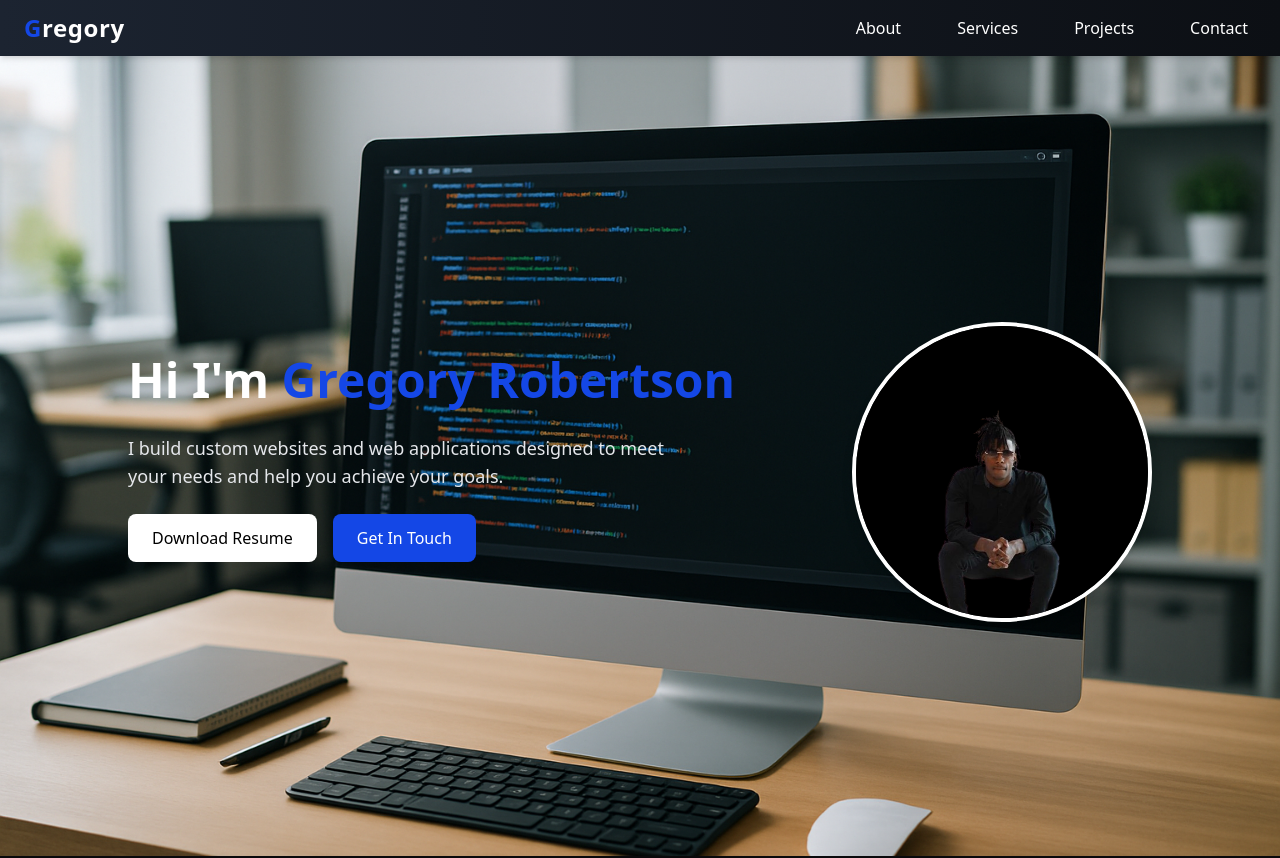
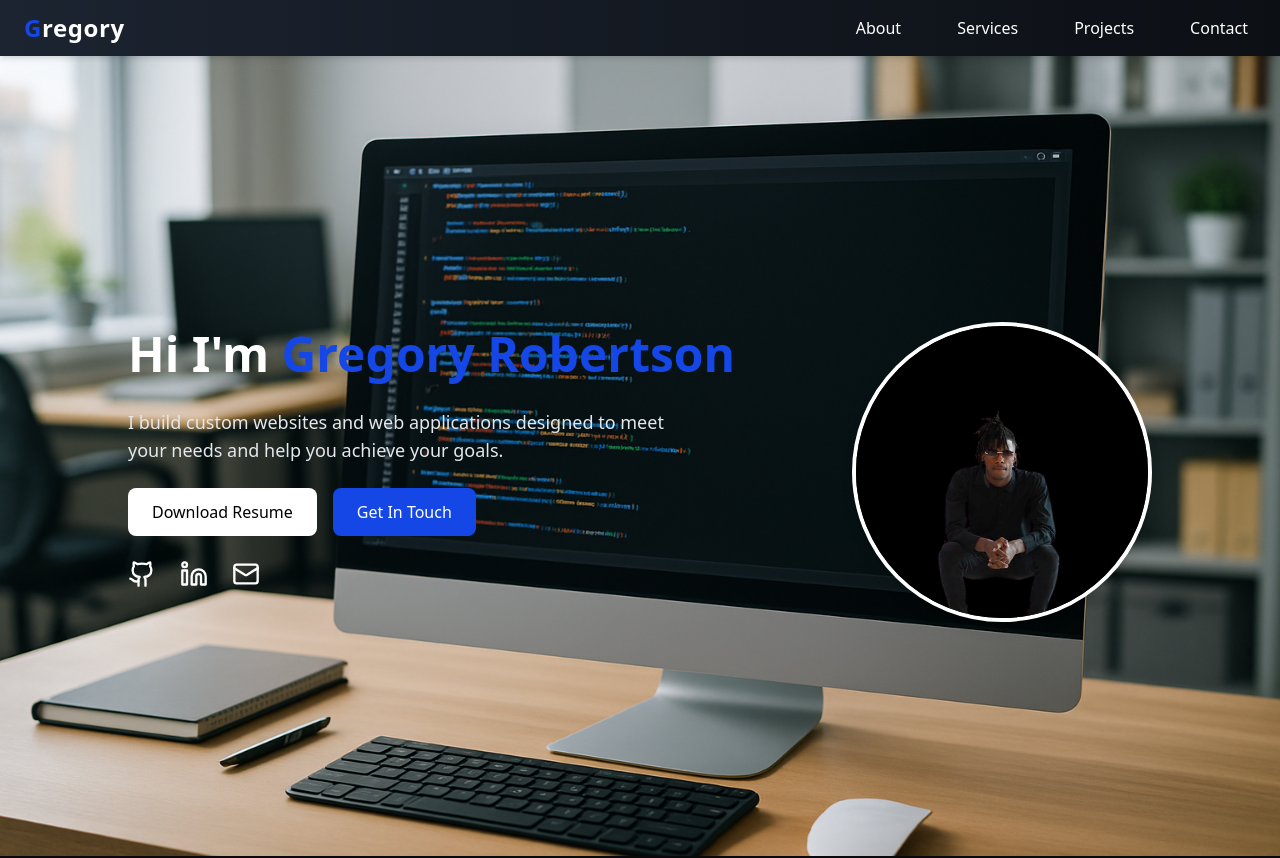
Before and after one commit to GregoryRobetertson/portfolio, a Next.js app: page / in a window 1280 px wide. Shown: the top 858 px of the page. Built offline with nearby package versions, Linux system fonts and the light colour scheme; no server answers.

Commit message:
added icons

```diff
--- a/src/app/components/Hero.jsx
+++ b/src/app/components/Hero.jsx
@@ -1,6 +1,7 @@
 import Image from "next/image";
 import React from "react";
 import { motion } from "framer-motion";
+import { Github, Linkedin, Mail } from "lucide-react";
 
 export default function Hero() {
   const text = "Hi I'm Gregory Robertson";
@@ -72,6 +73,35 @@ export default function Hero() {
               Get In Touch
             </a>
           </motion.div>
+          <motion.div
+            className="flex gap-6 mt-6"
+            initial={{ opacity: 0 }}
+            animate={{ opacity: 1 }}
+            transition={{ delay: 1, duration: 0.8 }}
+          >
+            <a
+              href="https://github.com/GregoryRobetertson"
+              target="_blank"
+              rel="noopener noreferrer"
+              className="hover:text-blue-500 transition-colors duration-200"
+            >
+              <Github size={28} />
+            </a>
+            <a
+              href="https://linkedin.com/in/GregoryRobertsonJr-developer"
+              target="_blank"
+              rel="noopener noreferrer"
+              className="hover:text-blue-500 transition-colors duration-200"
+            >
+              <Linkedin size={28} />
+            </a>
+            <a
+              href="mailto:gregoryrobertson.dev@gmail.com"
+              className="hover:text-blue-500 transition-colors duration-200"
+            >
+              <Mail size={28} />
+            </a>
+          </motion.div>
         </div>
 
         {/* Profile Image */}
```
